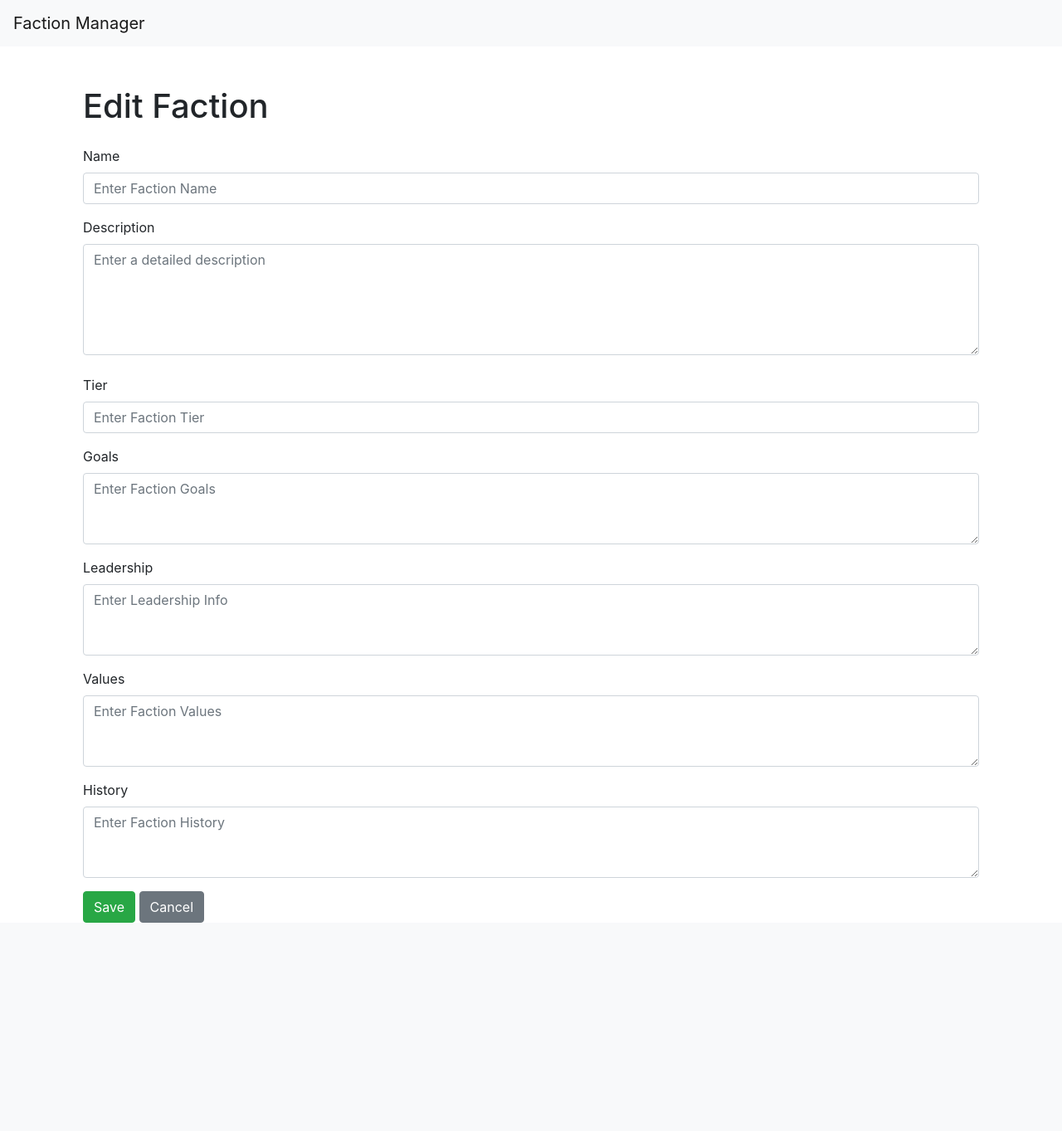
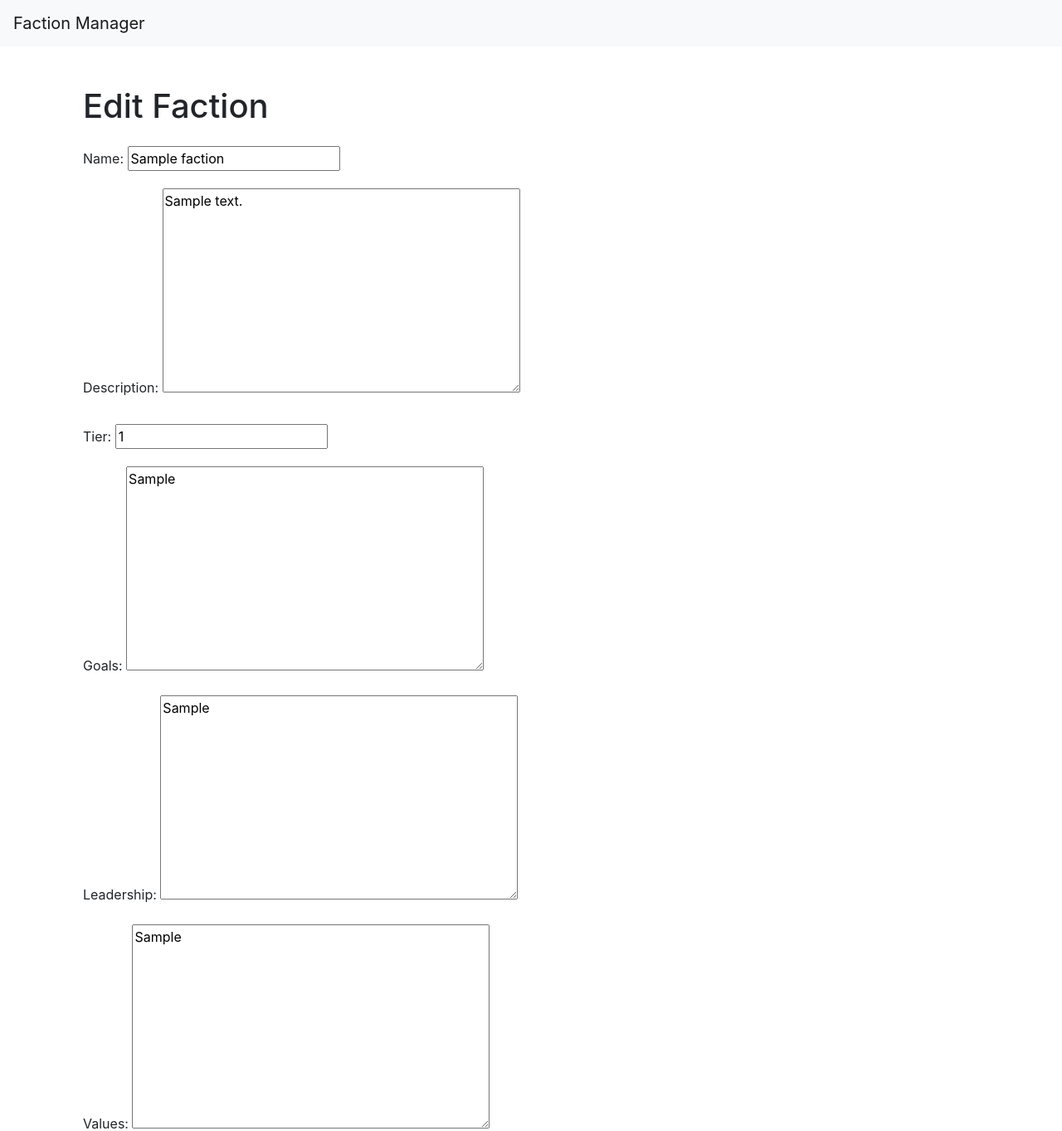
Before and after one commit to OpenParadigmStudios/faction-manager, a Django app: page /timelines/1/factions/1/edit/ in a window 1280 px wide. Shown: the top 1363 px of the page at 83% size. Before the commit the page ends 1112 px from the top, so only its background shows below. Run offline with Django 5.2, Linux system fonts and the light colour scheme; tables that the repository leaves empty hold one stand-in row (values such as "Sample post"); some libraries are stand-ins or nearby versions.

Commit message:
Fixes for editing and deleting Factions

```diff
--- a/factions/templates/faction/faction_form.html
+++ b/factions/templates/faction/faction_form.html
@@ -8,32 +8,25 @@
     <form method="post" novalidate>
         {% csrf_token %}
         <div class="form-group mb-3">
-            <label for="id_name">Name</label>
-            <input type="text" name="name" id="id_name" class="form-control" placeholder="Enter Faction Name" required>
+            {{ form.name.label_tag }} {{ form.name }}
         </div>
         <div class="form-group mb-4">
-            <label for="id_description">Description</label>
-            <textarea name="description" id="id_description" class="form-control" rows="5" placeholder="Enter a detailed description" required></textarea>
+            {{ form.description.label_tag }} {{ form.description }}
         </div>
         <div class="form-group mb-3">
-            <label for="id_tier">Tier</label>
-            <input type="number" name="tier" id="id_tier" class="form-control" placeholder="Enter Faction Tier" required>
+            {{ form.tier.label_tag }} {{ form.tier }}
         </div>
         <div class="form-group mb-3">
-            <label for="id_goals">Goals</label>
-            <textarea name="goals" id="id_goals" class="form-control" rows="3" placeholder="Enter Faction Goals"></textarea>
+            {{ form.goals.label_tag }} {{ form.goals }}
         </div>
         <div class="form-group mb-3">
-            <label for="id_leadership">Leadership</label>
-            <textarea name="leadership" id="id_leadership" class="form-control" rows="3" placeholder="Enter Leadership Info"></textarea>
+            {{ form.leadership.label_tag }} {{ form.leadership }}
         </div>
         <div class="form-group mb-3">
-            <label for="id_values">Values</label>
-            <textarea name="values" id="id_values" class="form-control" rows="3" placeholder="Enter Faction Values"></textarea>
+            {{ form.values.label_tag }} {{ form.values }}
         </div>
         <div class="form-group mb-3">
-            <label for="id_history">History</label>
-            <textarea name="history" id="id_history" class="form-control" rows="3" placeholder="Enter Faction History"></textarea>
+            {{ form.history.label_tag }} {{ form.history }}
         </div>
         <button type="submit" class="btn btn-success">Save</button>
         <a href="{% url 'faction_list' timeline_id=timeline.id %}" class="btn btn-secondary">Cancel</a>
--- a/factions/views.py
+++ b/factions/views.py
@@ -91,4 +91,11 @@ class FactionUpdateView(UpdateView):
 class FactionDeleteView(DeleteView):
     model = Faction
     template_name = 'faction/faction_confirm_delete.html'
-    success_url = reverse_lazy('faction_list')
+
+    def get_context_data(self, **kwargs):
+        context = super().get_context_data(**kwargs)
+        context['timeline'] = Timeline.objects.get(id=self.kwargs['timeline_id'])
+        return context
+
+    def get_success_url(self):
+        return reverse('faction_list', kwargs={'timeline_id': self.kwargs['timeline_id']})
```
